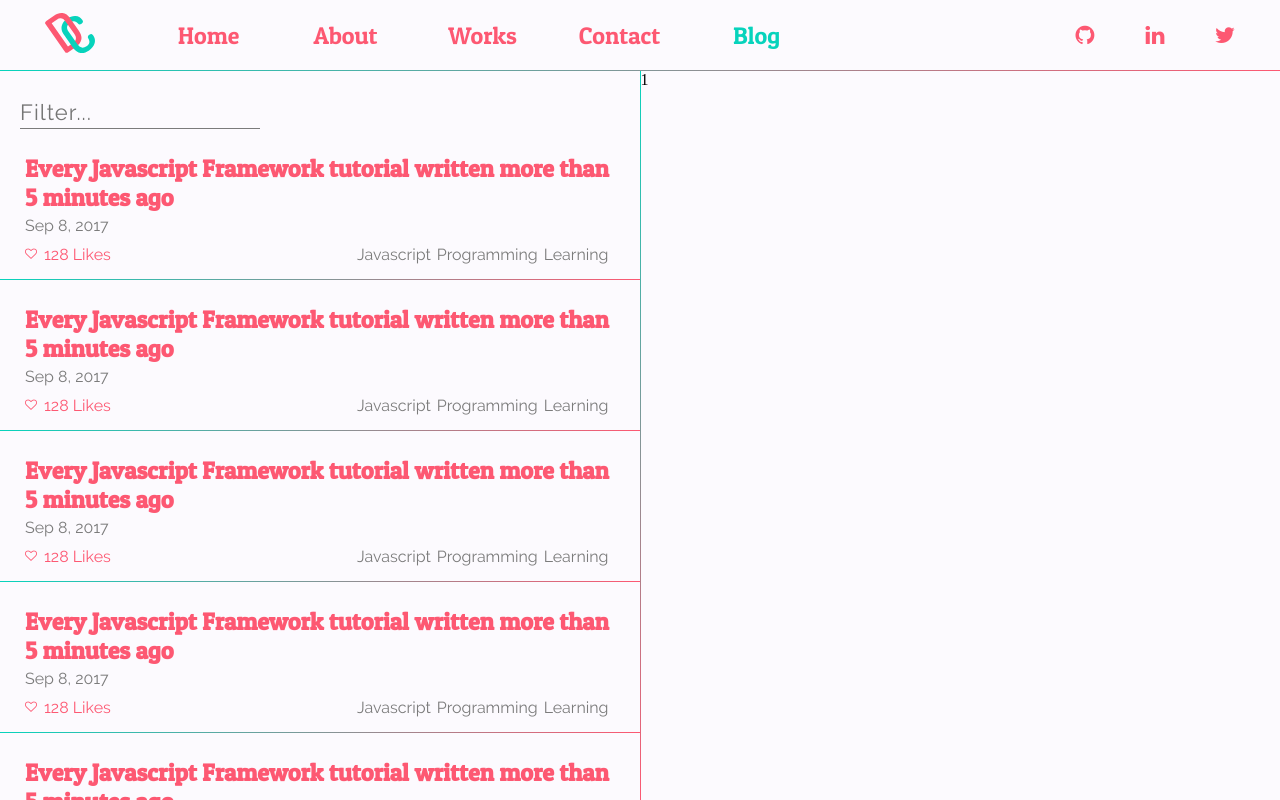
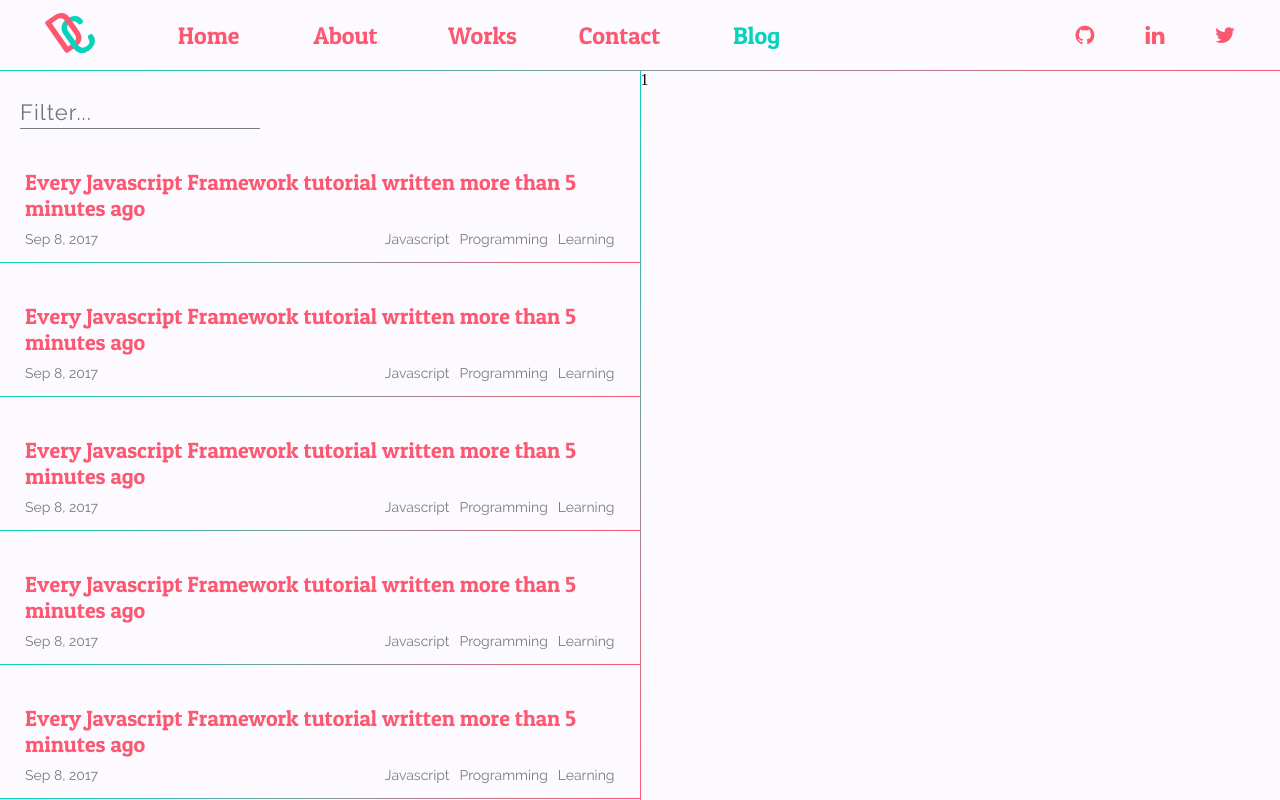
Before and after one commit to denchoooo/personal-web, a React (Create React App) app: page /blog/1 in a window 1280 px wide. Built offline with nearby package versions, Linux system fonts and the light colour scheme.

Commit message:
View fixes

```diff
--- a/src/components/BlogList/BlogList.css
+++ b/src/components/BlogList/BlogList.css
@@ -10,43 +10,30 @@
 }
 
 .blog-title {
+  margin-top: 15px;
   color: #fd5872;
   font-family: 'PatuaOne-Regular';
   font-size: 16px;
+  font-weight: 100;
+}
+
+.blog-meta {
+  display: flex;
+  font-size: 11px;
+  margin-top: 6px;
 }
 
 .blog-date {
-  margin-top: 4px;
+  display: block;
   color: #7b7b7b;
   font-family: 'Raleway';
-  font-size: 12px;
 }
 
 .blog-featured {
   display: flex;
-  margin-top: 5px;
+  margin-top: 6px;
   width: 100%;
   height: auto;
-}
-
-.blog-bottom {
-  display: flex;
-  margin-top: 10px;
-}
-
-.like-container {
-  display: flex;
-  align-items: center;
-  color: #fd5872;
-  font-size: 12px;
-}
-
-.heart {
-  margin-right: 7px;
-}
-
-.like-count {
-  font-family: 'Raleway';
 }
 
 .tag-container {
@@ -60,9 +47,8 @@
 }
 
 .tag-list li {
-  margin-right: 6px;
+  margin-left: 7px;
   font-family: 'Raleway';
-  font-size: 12px;
   color: #7b7b7b;
 }
 
@@ -75,17 +61,25 @@
 
 @media only screen and (min-width: 769px) {
   .blog-title {
-    font-size: 24px;
+    font-size: 22px;
+    font-weight: 100;
   }
 
   .blog-outer {
     max-width: none;
   }
 
-  .blog-date,
-  .like-count,
+  .blog-meta {
+    font-size: 14px;
+    margin-top: 10px;
+  }
+
+  .blog-featured {
+    margin-top: 10px;
+  }
+
   .tag-list li {
-    font-size: 16px;
+    margin-left: 10px;
   }
 }
 
--- a/src/components/BlogList/BlogList.js
+++ b/src/components/BlogList/BlogList.js
@@ -15,15 +15,8 @@ class BlogList extends Component {
               ago
             </Link>
           </h3>
+          <div className="blog-meta">
             <p className="blog-date">Sep 8, 2017</p>
-          <img className="blog-featured" src={PostMock} alt="PostMock1" />
-          <div className="blog-bottom">
-            <div className="like-container">
-              <div className="heart">
-                <i className="fa fa-heart-o" />
-              </div>
-              <span className="like-count">128 Likes</span>
-            </div>
             <div className="tag-container">
               <ul className="tag-list">
                 <li>Javascript</li>
@@ -32,21 +25,19 @@ class BlogList extends Component {
               </ul>
             </div>
           </div>
+          <img className="blog-featured" src={PostMock} alt="PostMock1" />
+          <div className="blog-bottom" />
         </div>
         <div className="blog-line" />
         <div className="blog-container">
           <h3 className="blog-title">
-            Every Javascript Framework tutorial written more than 5 minutes ago
+            <Link to="/blog/123">
+              Every Javascript Framework tutorial written more than 5 minutes
+              ago
+            </Link>
           </h3>
+          <div className="blog-meta">
             <p className="blog-date">Sep 8, 2017</p>
-          <img className="blog-featured" src={PostMock} alt="PostMock1" />
-          <div className="blog-bottom">
-            <div className="like-container">
-              <div className="heart">
-                <i className="fa fa-heart-o" />
-              </div>
-              <span className="like-count">128 Likes</span>
-            </div>
             <div className="tag-container">
               <ul className="tag-list">
                 <li>Javascript</li>
@@ -55,21 +46,19 @@ class BlogList extends Component {
               </ul>
             </div>
           </div>
+          <img className="blog-featured" src={PostMock} alt="PostMock1" />
+          <div className="blog-bottom" />
         </div>
         <div className="blog-line" />
         <div className="blog-container">
           <h3 className="blog-title">
-            Every Javascript Framework tutorial written more than 5 minutes ago
+            <Link to="/blog/123">
+              Every Javascript Framework tutorial written more than 5 minutes
+              ago
+            </Link>
           </h3>
+          <div className="blog-meta">
             <p className="blog-date">Sep 8, 2017</p>
-          <img className="blog-featured" src={PostMock} alt="PostMock1" />
-          <div className="blog-bottom">
-            <div className="like-container">
-              <div className="heart">
-                <i className="fa fa-heart-o" />
-              </div>
-              <span className="like-count">128 Likes</span>
-            </div>
             <div className="tag-container">
               <ul className="tag-list">
                 <li>Javascript</li>
@@ -78,21 +67,19 @@ class BlogList extends Component {
               </ul>
             </div>
           </div>
+          <img className="blog-featured" src={PostMock} alt="PostMock1" />
+          <div className="blog-bottom" />
         </div>
         <div className="blog-line" />
         <div className="blog-container">
           <h3 className="blog-title">
-            Every Javascript Framework tutorial written more than 5 minutes ago
+            <Link to="/blog/123">
+              Every Javascript Framework tutorial written more than 5 minutes
+              ago
+            </Link>
           </h3>
+          <div className="blog-meta">
             <p className="blog-date">Sep 8, 2017</p>
-          <img className="blog-featured" src={PostMock} alt="PostMock1" />
-          <div className="blog-bottom">
-            <div className="like-container">
-              <div className="heart">
-                <i className="fa fa-heart-o" />
-              </div>
-              <span className="like-count">128 Likes</span>
-            </div>
             <div className="tag-container">
               <ul className="tag-list">
                 <li>Javascript</li>
@@ -101,21 +88,19 @@ class BlogList extends Component {
               </ul>
             </div>
           </div>
+          <img className="blog-featured" src={PostMock} alt="PostMock1" />
+          <div className="blog-bottom" />
         </div>
         <div className="blog-line" />
         <div className="blog-container">
           <h3 className="blog-title">
-            Every Javascript Framework tutorial written more than 5 minutes ago
+            <Link to="/blog/123">
+              Every Javascript Framework tutorial written more than 5 minutes
+              ago
+            </Link>
           </h3>
+          <div className="blog-meta">
             <p className="blog-date">Sep 8, 2017</p>
-          <img className="blog-featured" src={PostMock} alt="PostMock1" />
-          <div className="blog-bottom">
-            <div className="like-container">
-              <div className="heart">
-                <i className="fa fa-heart-o" />
-              </div>
-              <span className="like-count">128 Likes</span>
-            </div>
             <div className="tag-container">
               <ul className="tag-list">
                 <li>Javascript</li>
@@ -124,21 +109,19 @@ class BlogList extends Component {
               </ul>
             </div>
           </div>
+          <img className="blog-featured" src={PostMock} alt="PostMock1" />
+          <div className="blog-bottom" />
         </div>
         <div className="blog-line" />
         <div className="blog-container">
           <h3 className="blog-title">
-            Every Javascript Framework tutorial written more than 5 minutes ago
+            <Link to="/blog/123">
+              Every Javascript Framework tutorial written more than 5 minutes
+              ago
+            </Link>
           </h3>
+          <div className="blog-meta">
             <p className="blog-date">Sep 8, 2017</p>
-          <img className="blog-featured" src={PostMock} alt="PostMock1" />
-          <div className="blog-bottom">
-            <div className="like-container">
-              <div className="heart">
-                <i className="fa fa-heart-o" />
-              </div>
-              <span className="like-count">128 Likes</span>
-            </div>
             <div className="tag-container">
               <ul className="tag-list">
                 <li>Javascript</li>
@@ -147,53 +130,10 @@ class BlogList extends Component {
               </ul>
             </div>
           </div>
+          <img className="blog-featured" src={PostMock} alt="PostMock1" />
+          <div className="blog-bottom" />
         </div>
         <div className="blog-line" />
-        <div className="blog-container">
-          <h3 className="blog-title">
-            Every Javascript Framework tutorial written more than 5 minutes ago
-          </h3>
-          <p className="blog-date">Sep 8, 2017</p>
-          <img className="blog-featured" src={PostMock} alt="PostMock1" />
-          <div className="blog-bottom">
-            <div className="like-container">
-              <div className="heart">
-                <i className="fa fa-heart-o" />
-              </div>
-              <span className="like-count">128 Likes</span>
-            </div>
-            <div className="tag-container">
-              <ul className="tag-list">
-                <li>Javascript</li>
-                <li>Programming</li>
-                <li>Learning</li>
-              </ul>
-            </div>
-          </div>
-        </div>
-        <div className="blog-line" />
-        <div className="blog-container">
-          <h3 className="blog-title">
-            Every Javascript Framework tutorial written more than 5 minutes ago
-          </h3>
-          <p className="blog-date">Sep 8, 2017</p>
-          <img className="blog-featured" src={PostMock} alt="PostMock1" />
-          <div className="blog-bottom">
-            <div className="like-container">
-              <div className="heart">
-                <i className="fa fa-heart-o" />
-              </div>
-              <span className="like-count">128 Likes</span>
-            </div>
-            <div className="tag-container">
-              <ul className="tag-list">
-                <li>Javascript</li>
-                <li>Programming</li>
-                <li>Learning</li>
-              </ul>
-            </div>
-          </div>
-        </div>
       </div>
     );
   }
--- a/src/components/Filter/Filter.css
+++ b/src/components/Filter/Filter.css
@@ -23,7 +23,8 @@
 .filter-clear {
   width: 25px;
   height: 25px;
-  cursor: pointer;
+  cursor: auto;
+  transition: all 0.15s linear;
 }
 
 .filter-clear:active {
@@ -36,7 +37,6 @@
   width: 17px;
   border-bottom: 1px solid #7b7b7b;
   transform: rotate(45deg);
-  transition: opacity 0.15s linear;
 }
 
 .clear-cross:last-of-type {
--- a/src/components/Filter/Filter.js
+++ b/src/components/Filter/Filter.js
@@ -30,21 +30,16 @@ class Filter extends Component {
           className="filter-input"
           placeholder="Filter..."
         />
-        <div className="filter-clear" onClick={this.handleClear}>
-          <div
-            className="clear-cross"
-            style={{
-              visibility: this.state.filter ? 'visible' : 'hidden',
-              opacity: this.state.filter ? 1 : 0
-            }}
-          />
-          <div
-            className="clear-cross"
-            style={{
-              visibility: this.state.filter ? 'visible' : 'hidden',
-              opacity: this.state.filter ? 1 : 0
-            }}
-          />
+        <div
+          className="filter-clear"
+          onClick={this.handleClear}
+          style={{
+            opacity: this.state.filter ? 1 : 0,
+            cursor: this.state.filter ? 'pointer' : 'auto'
+          }}
+        >
+          <div className="clear-cross" />
+          <div className="clear-cross" />
         </div>
       </div>
     );
--- a/src/fonts.css
+++ b/src/fonts.css
@@ -9,7 +9,7 @@
     url('./resources/fonts/Patua_One/PatuaOne-Regular.ttf') format('truetype'),
     url('./resources/fonts/Patua_One/PatuaOne-Regular.svg#svgFontName')
       format('svg'); /* Legacy iOS */
-  font-weight: 300;
+  font-weight: 700;
 }
 
 @font-face {
```
Lines whose indentation alone changed are shown as unchanged.
